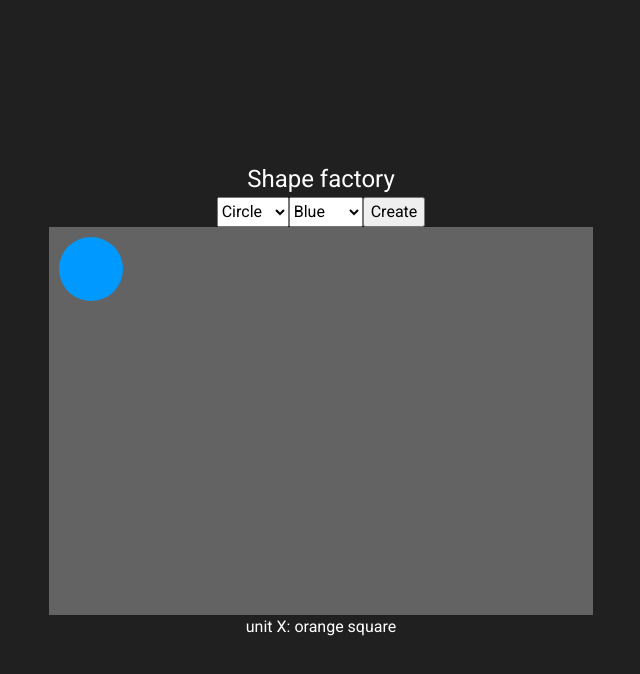
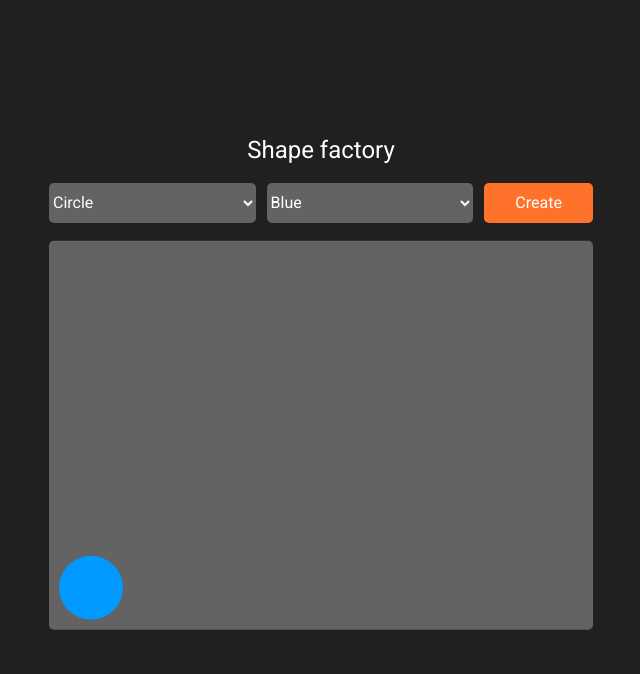
Before and after one commit to userclassgit/shape-generator, a plain HTML site: page index.html in a window 1280 px wide. Both pictures are taken after a click on the button "Create". Shown: the whole page, without its empty margins (319-959 px from the left). Drawn offline with Linux system fonts and the light colour scheme.

Commit message:
finish styling

```diff
--- a/assets/script/Shape.js
+++ b/assets/script/Shape.js
@@ -18,7 +18,7 @@ class Shape {
   }
 
   getInfo() {
-    return `${this.#colour} ${this.#name}`;
+    return `${this.colour} ${this.name}`;
   }
 }
 
--- a/assets/script/script.js
+++ b/assets/script/script.js
@@ -6,43 +6,31 @@ const shapeSelection = utils.select('.shape-selection');
 const colorSelection = utils.select('.color-selection');
 const createButton = utils.select('.create-button');
 const shapeBox = utils.select('.shape-box');
+const shapeInfo = utils.select('.shape-info');
+const shape = utils.select('.shape');
 
 let shapes = [];
 
 utils.listen('click', createButton, () => {
   const shapeType = shapeSelection.value;
-  const shapeColor = colorSelection.value;
+  const shapeColorName = colorSelection.options[colorSelection.selectedIndex].text.toLowerCase();
 
   if (shapes.length < 35) { //if shapeBox isn't full, add a new shape
-    let newShapeInstance = new Shape(shapeType, shapeColor);
+    let newShapeInstance = new Shape(shapeType, shapeColorName);
     shapes.push(newShapeInstance);
 
     let newShape = document.createElement('div');
-    newShape.classList.add(newShapeInstance.name);
-    newShape.style.backgroundColor = newShapeInstance.colour;
+    newShape.classList.add(newShapeInstance.name, 'shape');
+    newShape.style.backgroundColor = colorSelection.value;
+
+    // this updates shapeInfo when a shape is clicked
+    utils.listen('click', newShape, () => {
+      const shapeIndex = shapes.indexOf(newShapeInstance);
+      shapeInfo.style.visibility = 'visible';
+
+      shapeInfo.textContent = `Unit ${shapeIndex + 1}: ${shapes[shapeIndex].getInfo()}`;
+    });
 
     shapeBox.appendChild(newShape);
   }
 });
-
-
-
-
-
-// utils.listen('click', createButton, () => {
-//   const shapeType = shapeSelection.value; const shapeColor = colorSelection.value;
-
-//   let newShape;
-
-//   if (shapeType === 'circle') {
-//     newShape = document.createElement('div');
-//     newShape.classList.add('circle');
-//   } else if (shapeType === 'square') {
-//     newShape = document.createElement('div');
-//     newShape.classList.add('square');
-//   }
-
-//   newShape.style.backgroundColor = shapeColor;
-
-//   shapeBox.appendChild(newShape);
-// });
--- a/assets/style/index.css
+++ b/assets/style/index.css
@@ -4,6 +4,7 @@
   --gray-color: rgb(99, 99, 99);
   --font-color: #fff;
   --shape-width-height: 4rem;
+  --border-radius: 5px;
 }
 
 .container {
@@ -33,12 +34,37 @@ h2 {
 
 .wrapper {
   flex-direction: column;
+  gap: 15px;
+}
+
+.controls {
+  width: 100%;
+  justify-content: space-between;
+  height: 2.5rem;
+  margin-bottom: .2rem;
+
+  .shape-selection, .color-selection {
+    width: 38%;
+    background-color: var(--gray-color);
+    border: none;
+    border-radius: var(--border-radius);
+    color: var(--font-color);
+  }
+
+  .create-button {
+    width: 20%;
+    background-color: rgb(255, 114, 43);
+    border-radius: var(--border-radius);
+    border: none;
+    color: var(--font-color);
+  }
 }
 
 .shape-box {
   width: 34rem;
   height: 24.295rem;
   padding: 10px;
+  border-radius: var(--border-radius);
   background-color: var(--gray-color);
   display: grid;
   grid-template-columns: repeat(auto-fit, var(--shape-width-height));
@@ -46,6 +72,7 @@ h2 {
   justify-content: start;
   /* align-content aligns grid rows not the content inside the rows */
   align-content: start;
+  transform: scaleY(-1);
 }
 
 p {
@@ -60,6 +87,9 @@ p {
   border-radius: 50%;
 }
 
+.shape-info {
+  visibility: hidden;
+}
 
 /* ==============================Font============================== */
 
--- a/index.html
+++ b/index.html
@@ -34,7 +34,7 @@
         <button class="create-button">Create</button>
       </div>
       <div class="shape-box"></div>
-      <p>unit X: orange square</p>
+      <p class="shape-info">unit x:color shape</p>
     </div>
   </body>
 </html>
```
